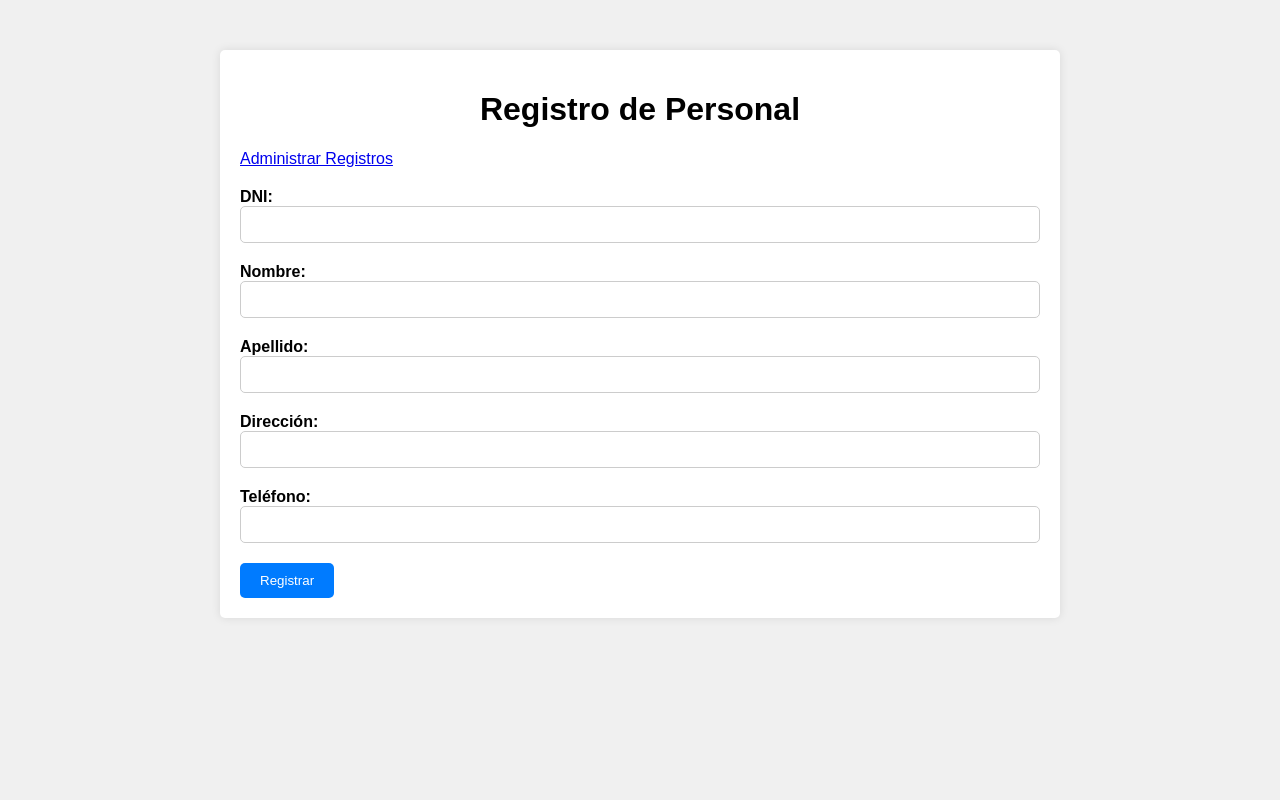
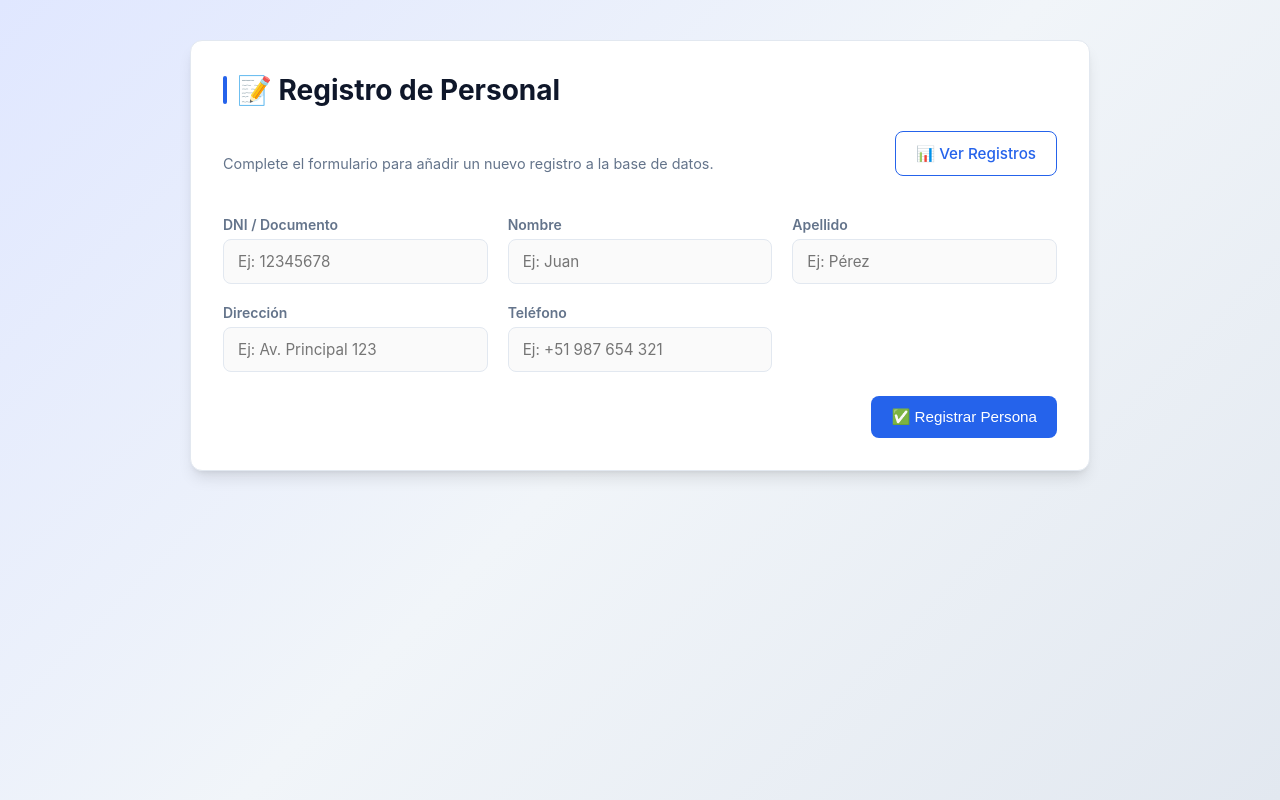
Before and after one commit to Edwlex/proyecto-flask-render, a Flask app: page / in a window 1280 px wide. Run offline with Flask 3, Linux system fonts and the light colour scheme; some libraries are stand-ins or nearby versions.

Commit message:
feat: diseño profesional aplicado a index, administrar y styles

```diff
--- a/styles.css
+++ b/styles.css
@@ -1,117 +1,246 @@
-body {
-    font-family: Arial, sans-serif;
-    background-color: #f0f0f0;
-    margin: 0;
-    padding: 0;
+/* =========================================
+   SISTEMA DE DISEÑO PROFESIONAL
+   ========================================= */
+:root {
+  --primary: #2563eb;
+  --primary-hover: #1d4ed8;
+  --danger: #ef4444;
+  --danger-hover: #dc2626;
+  --success: #10b981;
+  --bg-body: #f1f5f9;
+  --bg-card: #ffffff;
+  --text-main: #0f172a;
+  --text-muted: #64748b;
+  --border: #e2e8f0;
+  --shadow-sm: 0 1px 2px 0 rgb(0 0 0 / 0.05);
+  --shadow-md: 0 4px 6px -1px rgb(0 0 0 / 0.1), 0 2px 4px -2px rgb(0 0 0 / 0.1);
+  --shadow-lg: 0 10px 15px -3px rgb(0 0 0 / 0.1), 0 4px 6px -4px rgb(0 0 0 / 0.1);
+  --radius: 12px;
+  --font-main: 'Inter', system-ui, -apple-system, sans-serif;
+  --transition: all 0.25s cubic-bezier(0.4, 0, 0.2, 1);
 }
 
+@import url('https://fonts.googleapis.com/css2?family=Inter:wght@300;400;500;600;700&display=swap');
+
+* { box-sizing: border-box; margin: 0; padding: 0; }
+
+body {
+  font-family: var(--font-main);
+  background: linear-gradient(135deg, #e0e7ff 0%, #f1f5f9 50%, #e2e8f0 100%);
+  color: var(--text-main);
+  min-height: 100vh;
+  display: flex;
+  flex-direction: column;
+  align-items: center;
+  padding: 40px 20px;
+}
+
+/* =========================================
+   LAYOUT & CARDS
+   ========================================= */
 .container {
-    max-width: 500px;
-    margin: 50px auto;
-    background-color: #fff;
-    padding: 20px;
-    border-radius: 5px;
-    box-shadow: 0 0 10px rgba(0, 0, 0, 0.1);
+  width: 100%;
+  max-width: 900px;
+  margin: 0 auto;
+}
+
+.card {
+  background: var(--bg-card);
+  border-radius: var(--radius);
+  box-shadow: var(--shadow-lg);
+  padding: 32px;
+  margin-bottom: 24px;
+  border: 1px solid var(--border);
 }
 
 h1 {
-    text-align: center;
+  font-size: 1.75rem;
+  font-weight: 700;
+  color: var(--text-main);
+  margin-bottom: 24px;
+  display: flex;
+  align-items: center;
+  gap: 10px;
 }
 
-.form-group {
-    margin-bottom: 20px;
+h1::before {
+  content: '';
+  width: 4px;
+  height: 28px;
+  background: var(--primary);
+  border-radius: 4px;
 }
 
-label {
-    display: block;
-    font-weight: bold;
+/* =========================================
+   BOTONES & LINKS
+   ========================================= */
+.btn {
+  display: inline-flex;
+  align-items: center;
+  justify-content: center;
+  gap: 8px;
+  padding: 12px 20px;
+  font-weight: 500;
+  font-size: 0.95rem;
+  border-radius: 8px;
+  border: none;
+  cursor: pointer;
+  transition: var(--transition);
+  text-decoration: none;
 }
 
-input[type="text"] {
-    width: 100%;
-    padding: 10px;
-    border-radius: 5px;
-    border: 1px solid #ccc;
-    box-sizing: border-box;
+.btn-primary {
+  background: var(--primary);
+  color: white;
+}
+.btn-primary:hover { background: var(--primary-hover); transform: translateY(-1px); }
+
+.btn-danger {
+  background: var(--danger);
+  color: white;
+  padding: 6px 12px;
+  font-size: 0.85rem;
+}
+.btn-danger:hover { background: var(--danger-hover); }
+
+.btn-secondary {
+  background: transparent;
+  color: var(--primary);
+  border: 1.5px solid var(--primary);
+  margin-bottom: 20px;
+}
+.btn-secondary:hover { background: #eff6ff; }
+
+/* =========================================
+   FORMULARIOS
+   ========================================= */
+.form-grid {
+  display: grid;
+  grid-template-columns: repeat(auto-fit, minmax(250px, 1fr));
+  gap: 20px;
+  margin-top: 20px;
 }
 
-button {
-    background-color: #007bff;
-    color: #fff;
-    border: none;
-    padding: 10px 20px;
-    border-radius: 5px;
-    cursor: pointer;
-    transition: background-color 0.3s ease;
+.form-group { display: flex; flex-direction: column; gap: 6px; }
+
+.form-group label {
+  font-size: 0.875rem;
+  font-weight: 600;
+  color: var(--text-muted);
 }
 
-button:hover {
-    background-color: #0056b3;
+.form-input {
+  width: 100%;
+  padding: 12px 14px;
+  border: 1.5px solid var(--border);
+  border-radius: 8px;
+  font-family: inherit;
+  font-size: 0.95rem;
+  background: #fafafa;
+  transition: var(--transition);
 }
 
-.modal {
-    display: none;
-    position: fixed;
-    z-index: 1;
-    left: 0;
-    top: 0;
-    width: 100%;
-    height: 100%;
-    overflow: auto;
-    background-color: rgba(0,0,0,0.4);
+.form-input:focus {
+  outline: none;
+  border-color: var(--primary);
+  background: white;
+  box-shadow: 0 0 0 3px rgba(37, 99, 235, 0.15);
 }
 
-.modal-content {
-    background-color: #fefefe;
-    margin: 15% auto;
-    padding: 20px;
-    border: 1px solid #888;
-    width: 80%;
+.form-actions { margin-top: 24px; display: flex; justify-content: flex-end; }
+
+/* =========================================
+   TABLAS PROFESIONALES
+   ========================================= */
+.table-wrapper {
+  overflow-x: auto;
+  border-radius: 8px;
+  border: 1px solid var(--border);
+  margin-top: 16px;
 }
 
-.close {
-    color: #aaa;
-    float: right;
-    font-size: 28px;
-    font-weight: bold;
+table {
+  width: 100%;
+  border-collapse: collapse;
+  background: white;
 }
 
-.close:hover,
-.close:focus {
-    color: black;
-    text-decoration: none;
-    cursor: pointer;
+th, td {
+  padding: 14px 16px;
+  text-align: left;
+  border-bottom: 1px solid var(--border);
 }
 
-/* Estilos para la tabla */
-table {
-    width: 100%;
-    border-collapse: collapse;
+th {
+  background: #f8fafc;
+  font-weight: 600;
+  color: var(--text-muted);
+  font-size: 0.8rem;
+  text-transform: uppercase;
+  letter-spacing: 0.5px;
 }
 
-table th, table td {
-    padding: 8px;
-    border: 1px solid #ddd;
-    text-align: left;
+tr:hover td { background: #f1f5f9; }
+tr:last-child td { border-bottom: none; }
+
+.empty-state {
+  text-align: center;
+  padding: 32px;
+  color: var(--text-muted);
+  font-style: italic;
 }
 
-table th {
-    background-color: #f2f2f2;
+/* =========================================
+   MODAL / TOAST DE ÉXITO
+   ========================================= */
+.modal {
+  position: fixed;
+  inset: 0;
+  background: rgba(15, 23, 42, 0.4);
+  backdrop-filter: blur(4px);
+  display: flex;
+  align-items: center;
+  justify-content: center;
+  opacity: 0;
+  visibility: hidden;
+  transition: var(--transition);
+  z-index: 1000;
 }
 
-/* Estilos para el contenedor */
-.container {
-    max-width: 800px;
-    margin: 50px auto;
-    padding: 20px;
-    border-radius: 5px;
-    box-shadow: 0 0 10px rgba(0, 0, 0, 0.1);
+.modal.active { opacity: 1; visibility: visible; }
+
+.modal-content {
+  background: white;
+  padding: 28px;
+  border-radius: var(--radius);
+  box-shadow: var(--shadow-lg);
+  text-align: center;
+  max-width: 400px;
+  width: 90%;
+  transform: scale(0.95);
+  transition: var(--transition);
 }
 
-h1 {
-    text-align: center;
+.modal.active .modal-content { transform: scale(1); }
+
+.modal-content p { margin: 12px 0 20px; color: var(--text-muted); }
+.close-btn {
+  position: absolute;
+  top: 12px;
+  right: 16px;
+  background: none;
+  border: none;
+  font-size: 1.5rem;
+  cursor: pointer;
+  color: var(--text-muted);
 }
 
-.separator {
-    margin-bottom: 20px; /* Ajustar según sea necesario */
+/* =========================================
+   RESPONSIVE
+   ========================================= */
+@media (max-width: 640px) {
+  .container { padding: 0 12px; }
+  .card { padding: 20px; }
+  .form-grid { grid-template-columns: 1fr; }
+  th, td { padding: 10px 8px; font-size: 0.85rem; }
 }
--- a/templates/index.html
+++ b/templates/index.html
@@ -3,59 +3,77 @@
 <head>
     <meta charset="UTF-8">
     <meta name="viewport" content="width=device-width, initial-scale=1.0">
-    <title>Registro de Persona</title>
-    <link rel="stylesheet" href="/static/styles.css">
+    <title>Registro de Personal</title>
+    <link rel="stylesheet" href="{{ url_for('static', filename='styles.css') }}">
 </head>
 <body>
-    <div class="container">
-        <h1>Registro de Personal</h1>
 
-        <a href="/administrar" class="administrar-link">Administrar Registros</a>
-        <div class="separator"></div>
-        <form action="/registrar" method="post">
+    <main class="container">
+        <div class="card">
+            <h1>📝 Registro de Personal</h1>
+
+            <div style="display: flex; justify-content: space-between; align-items: center; margin-bottom: 16px;">
+                <p style="color: var(--text-muted); font-size: 0.9rem;">Complete el formulario para añadir un nuevo registro a la base de datos.</p>
+                <a href="/administrar" class="btn btn-secondary">📊 Ver Registros</a>
+            </div>
+
+            <form action="/registrar" method="POST">
+                <div class="form-grid">
                     <div class="form-group">
-                <label for="dni">DNI:</label>
-                <input type="text" id="dni" name="dni" required>
+                        <label for="dni">DNI / Documento</label>
+                        <input type="text" id="dni" name="dni" class="form-input" required placeholder="Ej: 12345678">
                     </div>
                     <div class="form-group">
-                <label for="nombre">Nombre:</label>
-                <input type="text" id="nombre" name="nombre" required>
+                        <label for="nombre">Nombre</label>
+                        <input type="text" id="nombre" name="nombre" class="form-input" required placeholder="Ej: Juan">
                     </div>
                     <div class="form-group">
-                <label for="apellido">Apellido:</label>
-                <input type="text" id="apellido" name="apellido" required>
+                        <label for="apellido">Apellido</label>
+                        <input type="text" id="apellido" name="apellido" class="form-input" required placeholder="Ej: Pérez">
                     </div>
                     <div class="form-group">
-                <label for="direccion">Dirección:</label>
-                <input type="text" id="direccion" name="direccion">
+                        <label for="direccion">Dirección</label>
+                        <input type="text" id="direccion" name="direccion" class="form-input" placeholder="Ej: Av. Principal 123">
                     </div>
-            <div class="form-group">
-                <label for="telefono">Teléfono:</label>
-                <input type="text" id="telefono" name="telefono">
+                    <div class="form-group" style="grid-column: span 1;">
+                        <label for="telefono">Teléfono</label>
+                        <input type="text" id="telefono" name="telefono" class="form-input" placeholder="Ej: +51 987 654 321">
                     </div>
-            <button type="submit" onclick="mostrarMensaje()">Registrar</button>
+                </div>
+                <div class="form-actions">
+                    <button type="submit" class="btn btn-primary">✅ Registrar Persona</button>
+                </div>
             </form>
         </div>
+    </main>
 
-    <!-- Modal para el mensaje de registro exitoso -->
-    <div id="modal" class="modal">
+    <!-- Modal de Éxito (Se activa automáticamente si Flask envía el mensaje) -->
+    {% if mensaje_confirmacion %}
+    <div id="successModal" class="modal active">
         <div class="modal-content">
-            <span class="close" onclick="cerrarMensaje()">&times;</span>
-            <p>¡Registro exitoso!</p>
+            <button class="close-btn" onclick="cerrarModal()">&times;</button>
+            <div style="font-size: 2.5rem; margin-bottom: 10px;">🎉</div>
+            <h2 style="color: var(--success); margin-bottom: 8px;">¡Registro Exitoso!</h2>
+            <p>{{ mensaje_confirmacion }}</p>
+            <button class="btn btn-primary" onclick="cerrarModal()" style="width: 100%;">Aceptar</button>
         </div>
     </div>
+    {% endif %}
 
-    <!-- Script para manejar el modal -->
     <script>
-        function mostrarMensaje() {
-            var modal = document.getElementById('modal');
-            modal.style.display = 'block';
+        function cerrarModal() {
+            const modal = document.getElementById('successModal');
+            if (modal) {
+                modal.classList.remove('active');
+                setTimeout(() => modal.remove(), 300); // Elimina del DOM tras animación
+            }
         }
 
-        function cerrarMensaje() {
-            var modal = document.getElementById('modal');
-            modal.style.display = 'none';
-        }
+        // Cierre automático tras 3 segundos
+        window.addEventListener('load', () => {
+            const modal = document.getElementById('successModal');
+            if (modal) setTimeout(cerrarModal, 3000);
+        });
     </script>
 </body>
 </html>
```
Also changed, not shown: templates/administrar.html (+32 -18 lines). Lines whose indentation alone changed are shown as unchanged.
